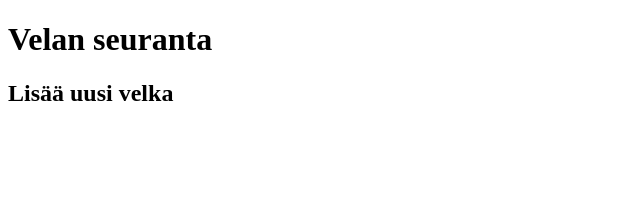
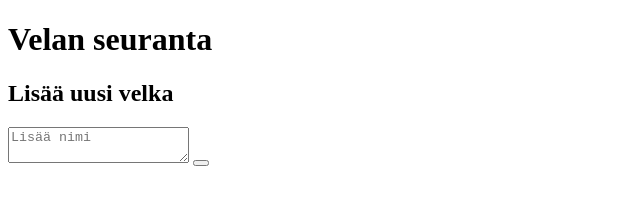
Before and after one commit to ViljoRanta/ViljoRanta.github.io, a plain HTML site: page index.html in a window 1280 px wide. Shown: the whole page, without its empty margins (0-640 px from the left). Drawn offline with Linux system fonts and the light colour scheme.

Commit message:
Update index.html

```diff
--- a/index.html
+++ b/index.html
@@ -9,6 +9,9 @@
     <h1>Velan seuranta</h2>
 
     <h2>Lisää uusi velka</h2>
+      <textarea id="nimi" placeholder="Lisää nimi"></textarea>
+      <button onclick="addName()"></button>
+
 
 </body>
 </html>
```
